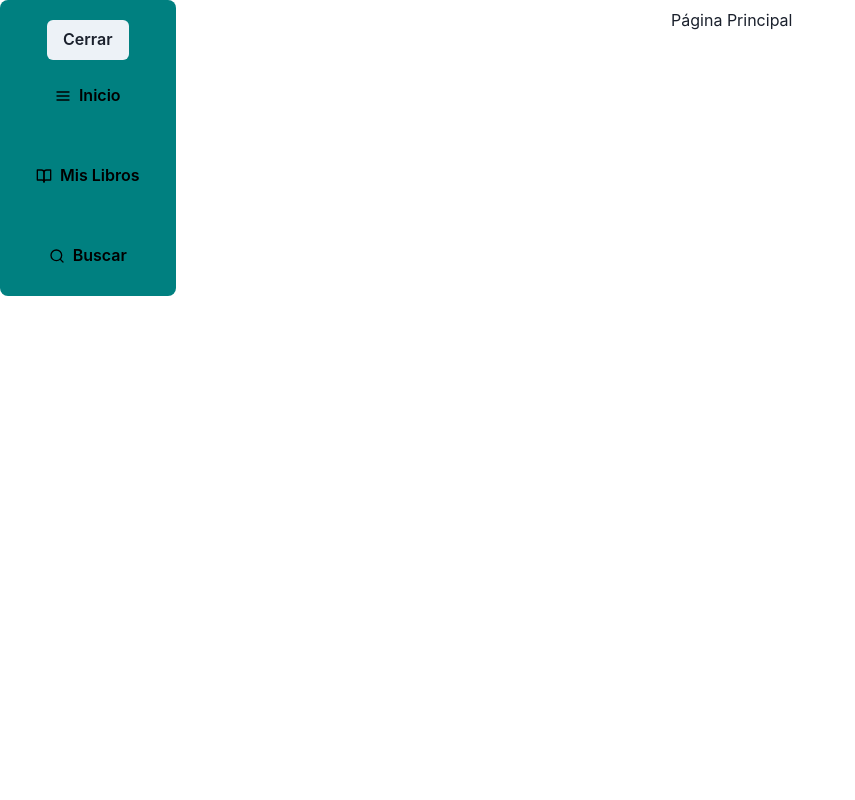
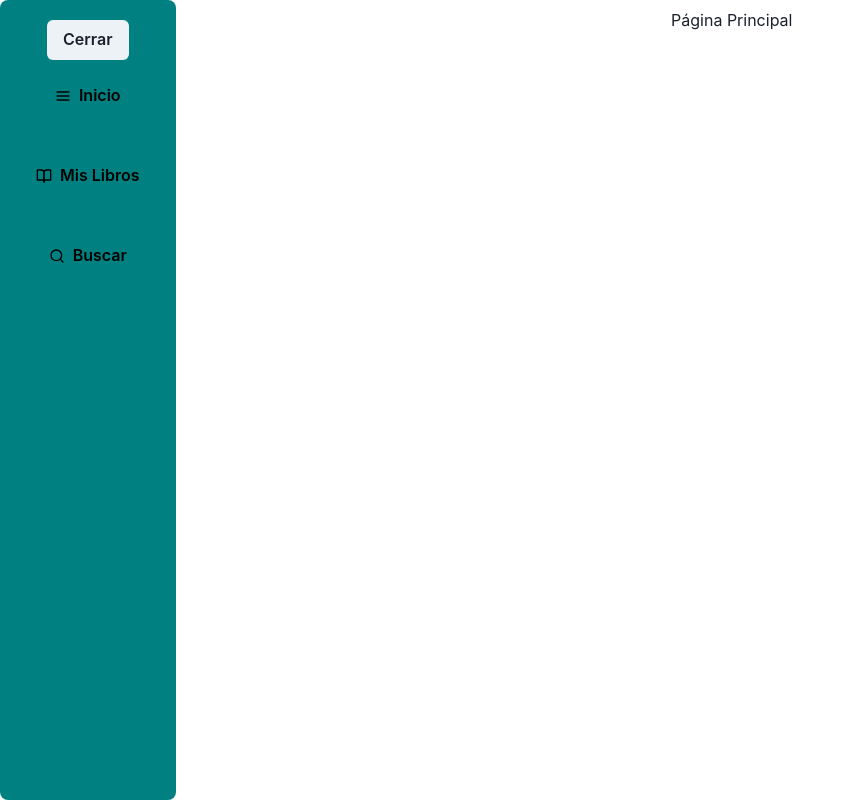
Before and after one commit to FrancoL5/FrontEnd-Recipes, a React (Vite) app: page / in a window 1280 px wide. Shown: the whole page, without its empty margins (0-855 px from the left). Built offline with nearby package versions, Linux system fonts and the light colour scheme.

Commit message:
solucion estilos navbar

```diff
--- a/src/Components/navbar/navbar.tsx
+++ b/src/Components/navbar/navbar.tsx
@@ -14,22 +14,22 @@ export function NavBar() {
     })
 
     return (
-        <Box>
         <Stack
             direction={["row", "column"]}
             bg="teal"
             p="5"
-                h="100%"
-                maxH="100dvh"
+            // h="100%"
+            h={["100%", "100dvh"]}
             alignItems="center"
             // w="40dvw"
             // mt="1dvh"
             borderRadius="lg"
-                position="sticky"
+            position={["relative", "sticky"]}
             top="0"
             // flex={1}
         >
             <Button
+                display={["none", "block"]}
                 size={["sm", "md"]}
                 onClick={() => setOpenCollapse((prev) => !prev)}
             >
@@ -62,6 +62,5 @@ export function NavBar() {
                 </Stack>
             </Collapse>
         </Stack>
-        </Box>
     )
 }
```
Lines whose indentation alone changed are shown as unchanged.
